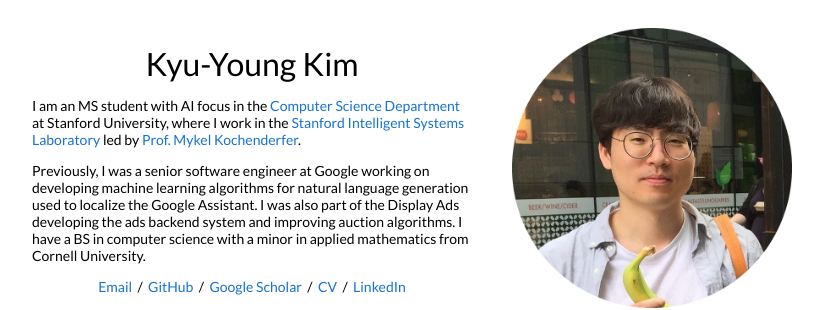
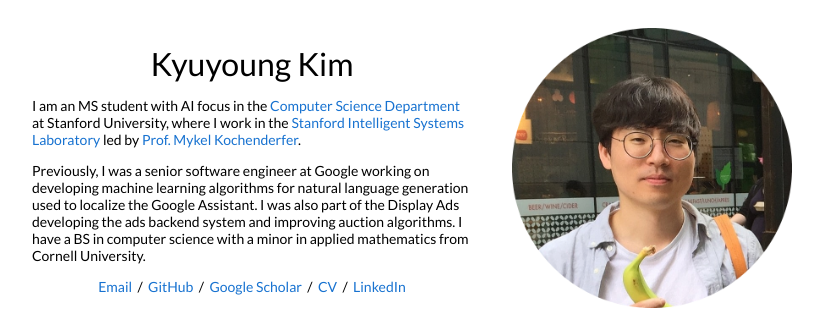
Before and after one commit to kykim0/website, a Jekyll site: the page built from _posts/2022-12-01-mscs-thesis.markdown, in a window 1280 px wide. Shown: the top 310 px of the page, without its empty margins (228-1051 px from the left). Built offline with Jekyll 4.4.1, drawn with Linux system fonts in a browser that asks for light colours.

Commit message:
Update default.html

```diff
--- a/_layouts/default.html
+++ b/_layouts/default.html
@@ -24,7 +24,7 @@
           <tr style="padding:0px">
             <td style="padding:2.5%;width:60%;vertical-align:middle">
               <h1>
-                Kyu-Young Kim
+                Kyuyoung Kim
               </h1>
               <p>
                 I am an MS student with AI focus in the <a href="https://cs.stanford.edu/">Computer Science Department</a> at Stanford University, where I work in the <a href="https://sisl.stanford.edu/">Stanford Intelligent Systems Laboratory</a> led by <a href="https://mykel.kochenderfer.com/">Prof. Mykel Kochenderfer</a>.
```
